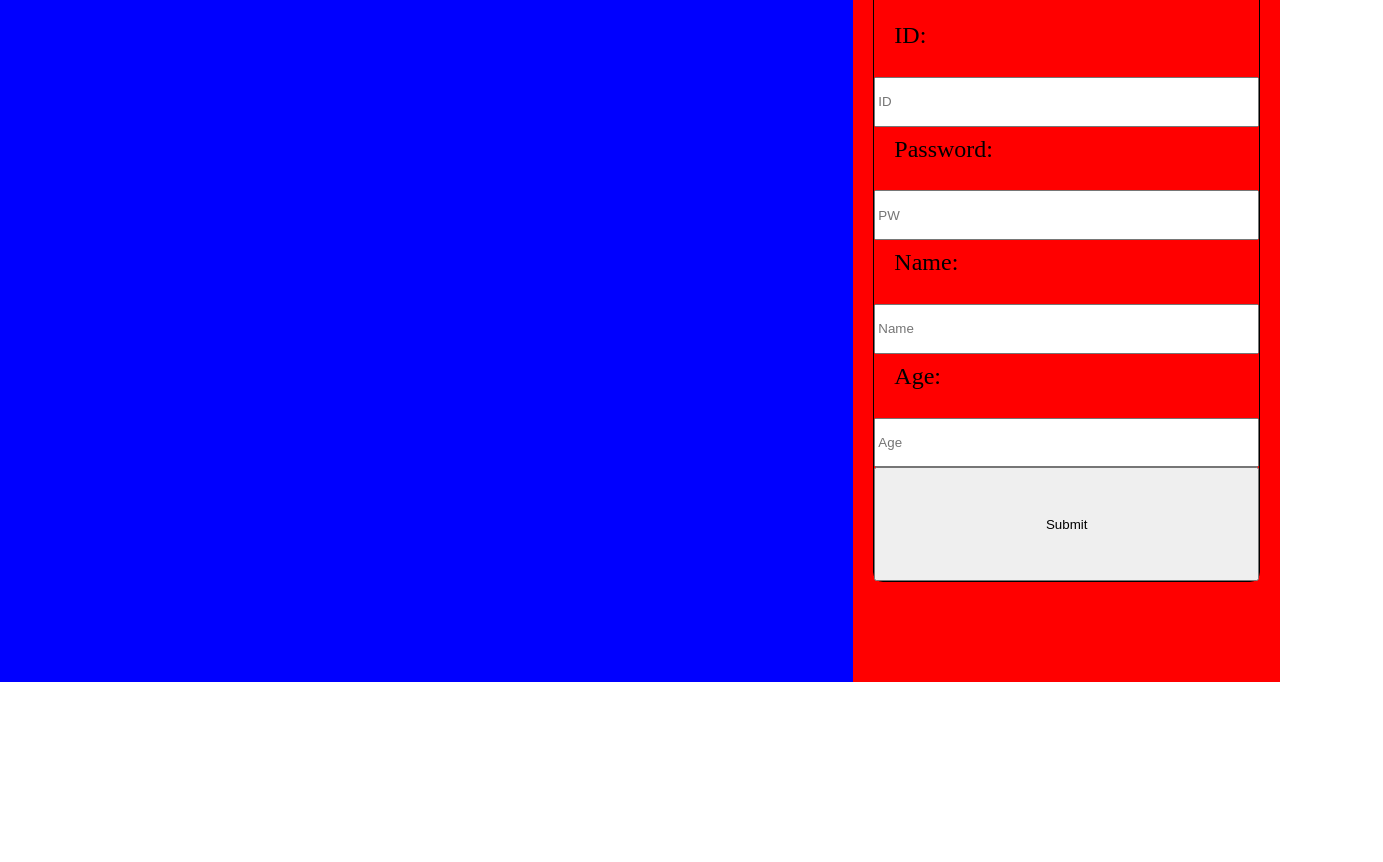
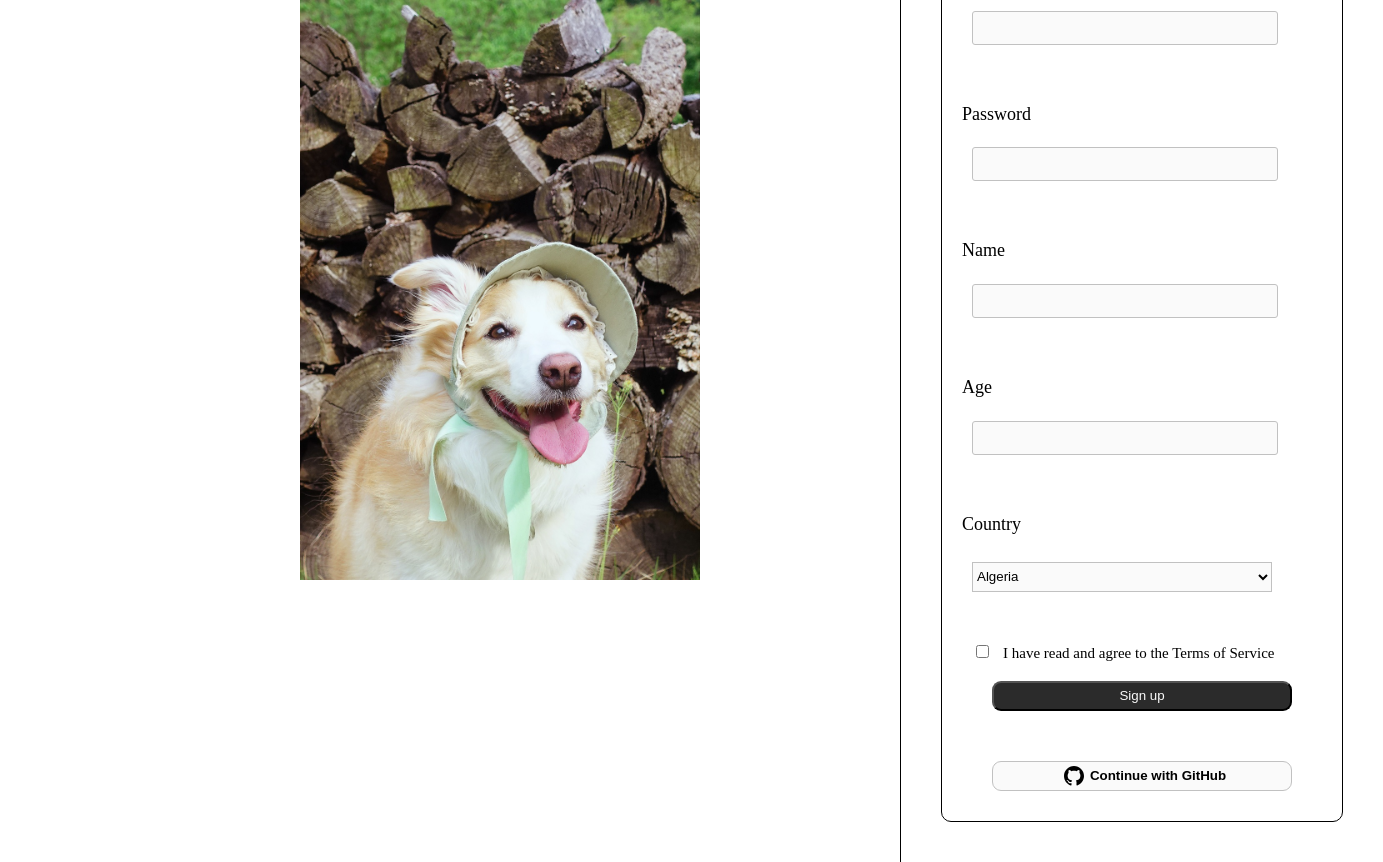
Before and after one commit to HoonDongKang/reactTask, a Next.js app: page /signup in a window 1280 px wide. Shown: the part 220-1082 px from the top of the page, 1383 px wide, since content can reach past the window. Before the commit the page ends 902 px from the top, so only its background shows below. Built offline with nearby package versions, Linux system fonts and the light colour scheme.

Commit message:
frontEnd

```diff
--- a/src/components/Signup.style.tsx
+++ b/src/components/Signup.style.tsx
@@ -3,10 +3,11 @@ import styled from 'styled-components'
 export const Formcontainer = styled.form`
     @import url('https://fonts.googleapis.com/css2?family=Roboto+Slab&display=swap');
     font-family: 'Roboto Slab', serif;
-    margin: 100px 20px;
+    margin: 40px 40px;
     border: 1px solid black;
     border-radius: 10px;
-    height: 700px;
+    height: 1000px;
+    width: 400px;
     display: flex;
     flex-direction: column;
     > div {
@@ -14,18 +15,91 @@ export const Formcontainer = styled.form`
         display: flex;
         flex-direction: column;
         > p {
-            margin: 50px 30px;
+            margin: 50px 30px 0px 30px;
             font-weight: 700;
-            font-size: xx-large;
+            font-size: 25px;
+            > .aTag {
+                font-size: 30px;
+                color: #0e73cc;
+                text-decoration: none;
+            }
+        }
+        > span {
+            font-size: 15px;
+            color: #616161;
+            margin: 20px 30px;
         }
         > label {
             margin: 10px 20px;
-            font-size: x-large;
+            font-size: 18px;
             display: block;
             flex: 1;
         }
         > input {
-            flex: 1;
+            height: 30px;
+            margin: 10px 30px 50px 30px;
+            width: 300px;
+            border: 1px solid #c1c1c1;
+            background-color: #fafafa;
+            border-radius: 3px;
+        }
+        > input[type='number']::-webkit-outer-spin-button,
+        > input[type='number']::-webkit-inner-spin-button {
+            -webkit-appearance: none;
+            margin: 0;
+        }
+        > input:hover {
+            border-bottom: 2px solid #a8a8a8;
+        }
+        > select {
+            width: 300px;
+            height: 30px;
+            margin: 10px 30px 50px 30px;
+            background-color: #fafafa;
+            border: 1px solid #c1c1c1;
+        }
+        > select:hover {
+            background-color: #e7e5e5ec;
+        }
+    }
+    > .policyTag {
+        margin-left: 30px;
+        font-size: 15px;
+        > input {
+            margin-right: 14px;
+        }
+    }
+    > .signUpTag {
+        display: flex;
+        flex-direction: column;
+        flex: 1;
+        > input {
+            margin: 20px auto;
+            width: 300px;
+            height: 30px;
+            background-color: #2b2b2b;
+            color: #fafafa;
+            border-radius: 9px;
+        }
+        > input:hover {
+            background-color: #161616;
+            cursor: pointer;
+        }
+        > button {
+            display: flex;
+            width: 300px;
+            align-items: center;
+            justify-content: center;
+            margin: 30px auto;
+            font-weight: 700;
+            background-color: #fafafa;
+            border-radius: 9px;
+            border: 1px solid #c1c1c1;
+            height: 30px;
+        }
+        > button:hover {
+            background-color: #e7e5e5ec;
+            cursor: pointer;
         }
     }
 `
@@ -34,11 +108,17 @@ export const PageDivcontainer = styled.div`
     display: flex;
     flex-direction: row;
     > .imgDiv {
-        background-color: blue;
         flex: 2;
+        border-right: 1px solid black;
+        > img {
+            width: 400px;
+            height: 600px;
+            object-fit: cover;
+            margin: 200px;
+            margin-left: 300px;
+        }
     }
     > .signUpDiv {
         flex: 1;
-        background-color: red;
     }
 `
--- a/src/components/Signup.tsx
+++ b/src/components/Signup.tsx
@@ -1,7 +1,8 @@
 import useInput from '../hooks/useInput'
 import { Formcontainer, PageDivcontainer } from './Signup.style'
 import { toast } from 'react-toastify'
-
+import Link from 'next/link'
+import dog from '../img/dog.jpg'
 
 const Signup = () => {
     //useInput module
@@ -26,58 +27,149 @@ const Signup = () => {
             toast.error('Please fill all blanks')
         }
     }
+    const nationArr = [
+        'Algeria',
+        'Angola',
+        'Austria',
+        'Australia ',
+        'Bermuda ',
+        'Bosnia ',
+        'China ',
+        'Cook ',
+        'Czech Republic',
+        'Dominica ',
+        'France ',
+        'Hong Kong',
+        'Japan ',
+        'Korea North',
+        'Korea South',
+        'New Zealand',
+    ]
+
+    // const inputArr = [
+    //     { name: 'ID', type: 'text', value: input.id },
+    //     {
+    //         name: 'Password',
+    //         type: 'password',
+    //         value: input.pw,
+    //     },
+    //     { name: 'Name', type: 'text', value: input.name },
+    //     { name: 'Age', type: 'number', value: input.age },
+    // ]
+
     return (
         <>
             <PageDivcontainer>
-                <div className='imgDiv'></div>
+                <div className='imgDiv'>
+                    <img src='dog.jpg' alt='dog'></img>
+                </div>
                 <div className='signUpDiv'>
                     <Formcontainer>
                         <div>
                             <p>Sign Up</p>
+                            <span>
+                                Already have an accout?{' '}
+                                <Link className='aTag' href='/'>
+                                    Sign in
+                                </Link>
+                            </span>
                         </div>
+                        {/* map을 통해서 사용하면 onChange가 작동하지 않음,,("?")
+                        {inputArr.map((inputObj) => {
+                            return (
+                                <div
+                                    key={inputObj.name}
+                                    style={{ margin: '10px' }}
+                                >
+                                    <label htmlFor={inputObj.name}>
+                                        {inputObj.name}
+                                    </label>
+                                    <input
+                                        type={inputObj.type}
+                                        name={inputObj.name}
+                                        value={inputObj.value}
+                                        onChange={setInputs}
+                                    ></input>
+                                </div>
+                            )
+                        })} */}
                         <div>
-                            <label>ID:</label>
+                            <label>ID</label>
                             <input
                                 name='id'
                                 type='text'
-                                placeholder='ID'
                                 value={input.id}
                                 onChange={setInputs}
                             ></input>
                         </div>
                         <div>
-                            <label>Password:</label>
+                            <label>Password</label>
                             <input
                                 name='pw'
                                 type='password'
-                                placeholder='PW'
                                 value={input.pw}
                                 onChange={setInputs}
                             ></input>
                         </div>
                         <div>
-                            <label>Name:</label>
+                            <label>Name</label>
                             <input
                                 name='name'
                                 type='text'
-                                placeholder='Name'
                                 value={input.name}
                                 onChange={setInputs}
                             ></input>
                         </div>
                         <div>
-                            <label>Age:</label>
+                            <label>Age</label>
                             <input
                                 name='age'
                                 type='number'
-                                placeholder='Age'
                                 value={input.age}
                                 onChange={setInputs}
                             ></input>
                         </div>
                         <div>
-                            <input type='submit' onClick={submit}></input>
+                            <label htmlFor='country'>Country</label>
+                            <select id='country'>
+                                Country
+                                {nationArr.map((nation) => {
+                                    return (
+                                        <option value={nation} key={nation}>
+                                            {nation}
+                                        </option>
+                                    )
+                                })}
+                            </select>
                         </div>
+                        <span className='policyTag'>
+                            <input type='checkbox' id='agree'></input>
+                            <label htmlFor='agree'>
+                                I have read and agree to the Terms of Service
+                            </label>
+                        </span>
+                        <span className='signUpTag'>
+                            <input
+                                type='submit'
+                                onClick={submit}
+                                value='Sign up'
+                            ></input>
+                            <button>
+                                <svg
+                                    width='32'
+                                    height='20px'
+                                    viewBox='0 0 32 32'
+                                    fill='none'
+                                    xmlns='http://www.w3.org/2000/svg'
+                                >
+                                    <path
+                                        d='M16 0C7.16 0 0 7.16 0 16C0 23.08 4.58 29.06 10.94 31.18C11.74 31.32 12.04 30.84 12.04 30.42C12.04 30.04 12.02 28.78 12.02 27.44C8 28.18 6.96 26.46 6.64 25.56C6.46 25.1 5.68 23.68 5 23.3C4.44 23 3.64 22.26 4.98 22.24C6.24 22.22 7.14 23.4 7.44 23.88C8.88 26.3 11.18 25.62 12.1 25.2C12.24 24.16 12.66 23.46 13.12 23.06C9.56 22.66 5.84 21.28 5.84 15.16C5.84 13.42 6.46 11.98 7.48 10.86C7.32 10.46 6.76 8.82 7.64 6.62C7.64 6.62 8.98 6.2 12.04 8.26C13.32 7.9 14.68 7.72 16.04 7.72C17.4 7.72 18.76 7.9 20.04 8.26C23.1 6.18 24.44 6.62 24.44 6.62C25.32 8.82 24.76 10.46 24.6 10.86C25.62 11.98 26.24 13.4 26.24 15.16C26.24 21.3 22.5 22.66 18.94 23.06C19.52 23.56 20.02 24.52 20.02 26.02C20.02 28.16 20 29.88 20 30.42C20 30.84 20.3 31.34 21.1 31.18C24.2763 30.1077 27.0363 28.0664 28.9917 25.3432C30.947 22.6201 31.9991 19.3524 32 16C32 7.16 24.84 0 16 0Z'
+                                        fill='currentColor'
+                                    ></path>
+                                </svg>
+                                Continue with GitHub
+                            </button>
+                        </span>
                     </Formcontainer>
                 </div>
             </PageDivcontainer>
```
Also changed, not shown: public/dog.jpg (added).
